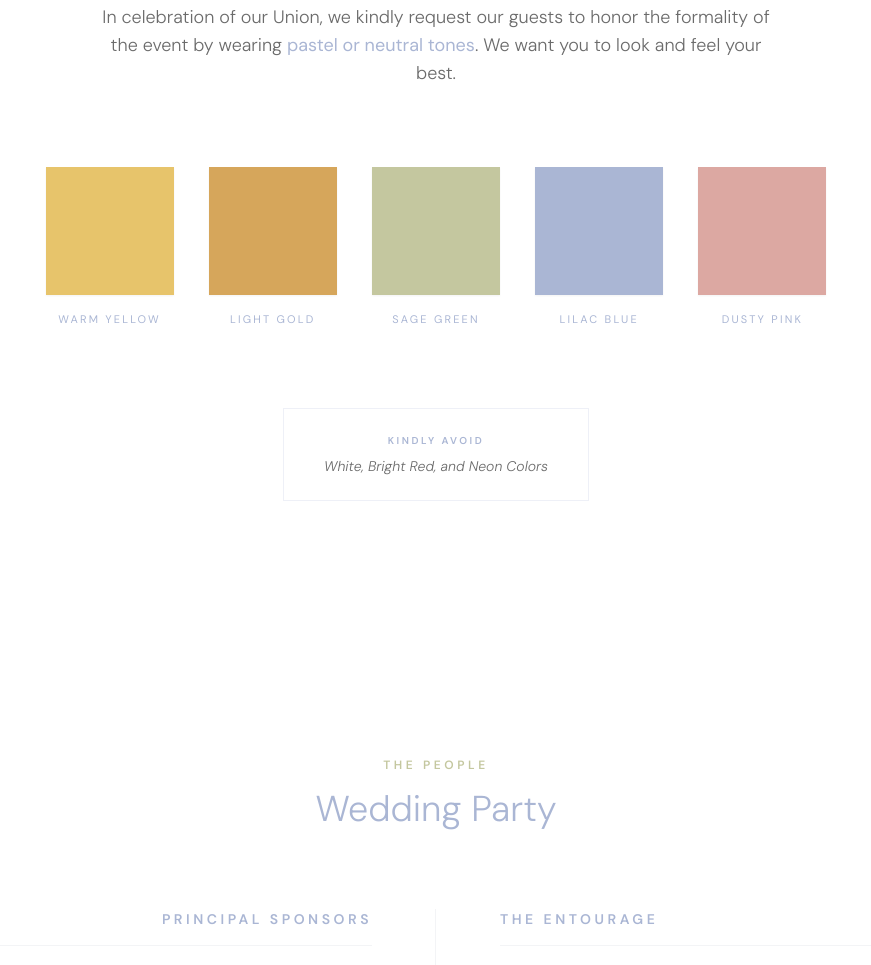
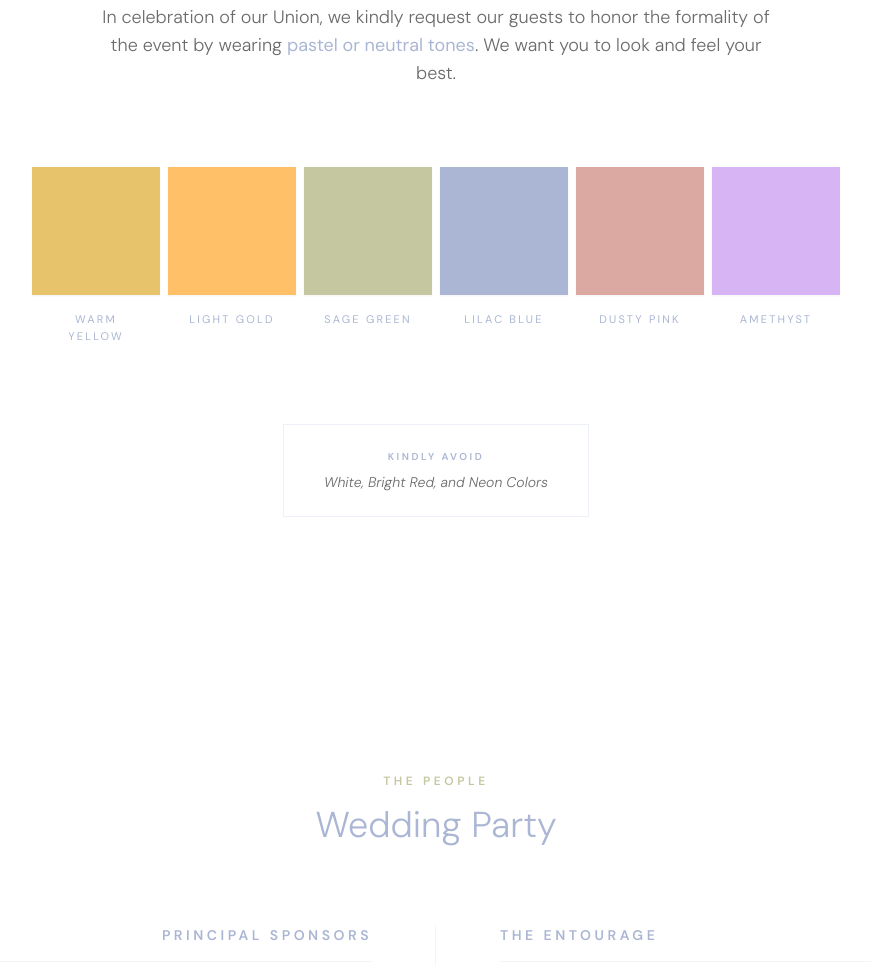
Before and after one commit to fullsnackdevj/RSVP, a website: page index.html in a window 1280 px wide. Shown: the part 1744-2709 px from the top of the page, without its empty margins (204-1075 px from the left). Drawn offline with nearby package versions, Linux system fonts and the light colour scheme.

Commit message:
fix: update RSVP page title to version 37 and modify color options in the RSVP section

```diff
--- a/index.html
+++ b/index.html
@@ -3,7 +3,7 @@
   <head>
     <meta charset="UTF-8" />
     <meta name="viewport" content="width=device-width, initial-scale=1.0" />
-    <title>Mhel & James | Wedding RSVP V36</title>
+    <title>Mhel & James | Wedding RSVP V37</title>
 
     <link rel="preconnect" href="https://fonts.googleapis.com" />
     <link rel="preconnect" href="https://fonts.gstatic.com" crossorigin />
@@ -269,7 +269,7 @@
         </p>
 
         <div
-          class="grid grid-cols-2 md:grid-cols-5 gap-8 md:gap-12 mb-20 max-w-3xl mx-auto"
+          class="grid grid-cols-2 md:grid-cols-6 gap-8 md:gap-12 mb-20 max-w-3xl mx-auto"
           data-aos="fade-up">
           <div class="group flex flex-col items-center gap-4">
             <div
@@ -284,7 +284,7 @@
           <div class="group flex flex-col items-center gap-4">
             <div
               class="w-24 h-24 md:w-32 md:h-32 shadow-sm transition-transform duration-500 group-hover:-translate-y-2"
-              style="background: #d6a65b"></div>
+              style="background: #ffc067"></div>
             <span
               class="text-[11px] uppercase tracking-[0.2em] text-min-charcoal group-hover:text-min-sage transition-colors">
               Light Gold
@@ -318,6 +318,16 @@
             <span
               class="text-[11px] uppercase tracking-[0.2em] text-min-charcoal group-hover:text-min-sage transition-colors">
               Dusty Pink
+            </span>
+          </div>
+
+          <div class="group flex flex-col items-center gap-4">
+            <div
+              class="w-24 h-24 md:w-32 md:h-32 shadow-sm transition-transform duration-500 group-hover:-translate-y-2"
+              style="background: #d7b4f3"></div>
+            <span
+              class="text-[11px] uppercase tracking-[0.2em] text-min-charcoal group-hover:text-min-sage transition-colors">
+              Amethyst
             </span>
           </div>
         </div>
```
